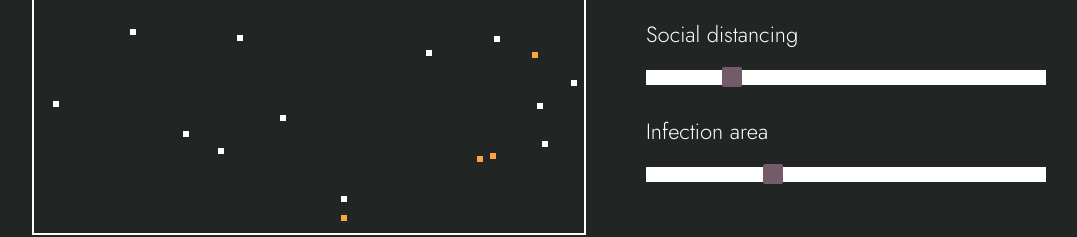
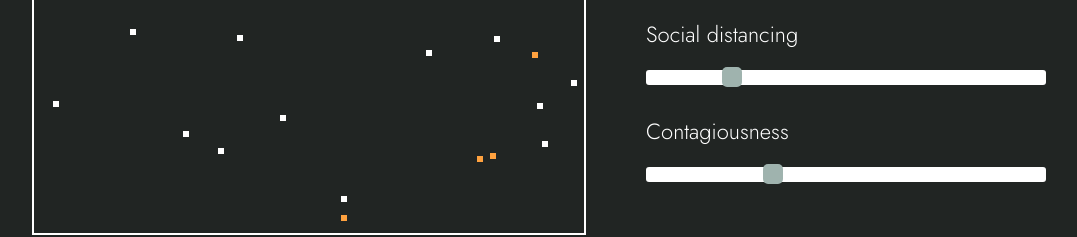
Before and after one commit to BenDuh/epidemic-simulation, a React (Create React App) app: page / in a window 1280 px wide. Shown: the part 220-457 px from the top of the page, without its empty margins (101-1178 px from the left). Built offline with nearby package versions, Linux system fonts and the light colour scheme.

Commit message:
divers fix, gif infectionSimulation

```diff
--- a/src/components/UI/ESInput.tsx
+++ b/src/components/UI/ESInput.tsx
@@ -5,6 +5,7 @@ import ESColors from "../../ressources/ESColors";
 const Input = styled.input`
   -webkit-appearance: none;
   margin: 10px 0;
+  background: transparent;
   width: 100%;
   &:focus {
     outline: none;
@@ -13,14 +14,13 @@ const Input = styled.input`
     width: 100%;
     height: 15px;
     cursor: pointer;
-    box-shadow: 0px 0px 0px #000000, 0px 0px 0px #0d0d0d;
     background: ${ESColors.none};
-    border: none;
+    border-radius:3px;
   }
   &::-webkit-slider-thumb {
     border: 0px solid #000000;
     height: 20px;
-    border-radius: 2px;
+    border-radius: 5px;
     width: 20px;
     background: ${ESColors.darkGrey};
     cursor: pointer;
--- a/src/components/scenes/dashboard/Dashboard.tsx
+++ b/src/components/scenes/dashboard/Dashboard.tsx
@@ -47,7 +47,7 @@ const Dashboard = ({
           onChange={(e) => changeDistSoc(parseInt(e.target.value))}
         />
       </ContainerInput>
-      <ESTitle text="Infection area" />
+      <ESTitle text="Contagiousness" />
       <ContainerInput>
         <ESInput
           min={1}
--- a/src/ressources/ESColors.ts
+++ b/src/ressources/ESColors.ts
@@ -3,7 +3,7 @@ enum ESColors {
     infected = "#FFA23F",
     recovered = "#3EB392",
     death = "#1B3AB3",
-    darkGrey = "#735B6A"
+    darkGrey = "#9FB3AE"
 }
 
 export default ESColors
```
Also changed, not shown: sources/infectionSimulation.gif.
